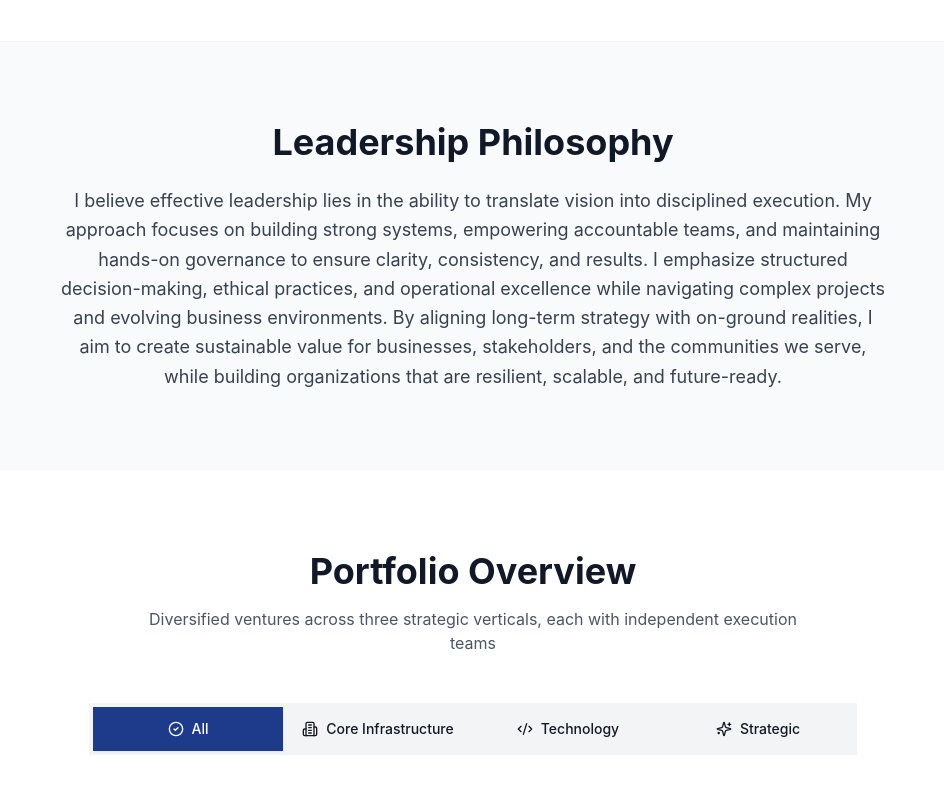
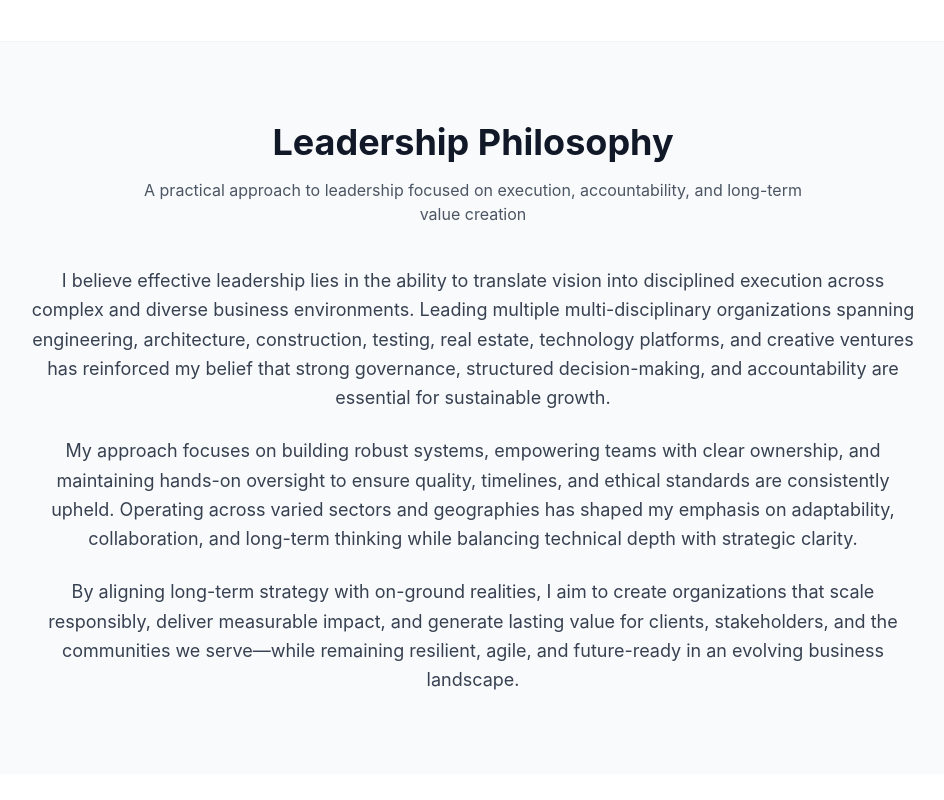
Before and after one commit to ITMShubham-itech/Prabhakar-Dwivedi, a React (Vite) app: page / in a window 1280 px wide. Shown: the part 960-1760 px from the top of the page, without its empty margins (167-1111 px from the left). Built offline with nearby package versions, Linux system fonts and the light colour scheme; no server answers; the database is empty.

Commit message:
changed some content

```diff
--- a/src/pages/About.jsx
+++ b/src/pages/About.jsx
@@ -71,7 +71,7 @@ const About = () => {
             >
               <h1 className="text-4xl md:text-5xl lg:text-6xl font-bold mb-6">About Er. Prabhakar Dwivedi</h1>
               <p className="text-xl text-white/80 max-w-3xl mx-auto">
-                A distinguished career spanning infrastructure, engineering, technology, and business leadership
+                Founder & CEO | Infrastructure, Engineering & Technology Leadership
               </p>
             </motion.div>
           </div>
--- a/src/pages/Home.jsx
+++ b/src/pages/Home.jsx
@@ -241,14 +241,45 @@ const Home = () => {
           </div>
         </section>
 
-        {/* Leadership Thesis */}
+        {/* Leadership Philosophy */}
         <section className="py-20 bg-gray-50">
-          <div className="max-w-4xl mx-auto px-4 sm:px-6 lg:px-8 text-center">
-            <motion.div initial={{ opacity: 0, y: 20 }} whileInView={{ opacity: 1, y: 0 }} viewport={{ once: true }}>
-              <h2 className="text-3xl md:text-4xl font-bold text-gray-900 mb-6">Leadership Philosophy</h2>
-              <p className="text-lg text-gray-700 leading-relaxed">
-                {content?.about?.leadershipThesis || 'I believe effective leadership lies in the ability to translate vision into disciplined execution. My approach focuses on building strong systems, empowering accountable teams, and maintaining hands-on governance to ensure clarity, consistency, and results. I emphasize structured decision-making, ethical practices, and operational excellence while navigating complex projects and evolving business environments. By aligning long-term strategy with on-ground realities, I aim to create sustainable value for businesses, stakeholders, and the communities we serve, while building organizations that are resilient, scalable, and future-ready.'}
+          <div className="max-w-5xl mx-auto px-4 sm:px-6 lg:px-8">
+            <motion.div
+              initial={{ opacity: 0, y: 20 }}
+              whileInView={{ opacity: 1, y: 0 }}
+              viewport={{ once: true }}
+              className="text-center"
+            >
+              <h2 className="text-3xl md:text-4xl font-bold text-gray-900 mb-4">
+                Leadership Philosophy
+              </h2>
+
+              <p className="text-gray-600 max-w-2xl mx-auto mb-10">
+                A practical approach to leadership focused on execution, accountability, and long-term value creation
               </p>
+
+              <div className="max-w-4xl mx-auto">
+                <p className="text-lg text-gray-700 leading-relaxed mb-6">
+                  I believe effective leadership lies in the ability to translate vision into disciplined execution across
+                  complex and diverse business environments. Leading multiple multi-disciplinary organizations spanning
+                  engineering, architecture, construction, testing, real estate, technology platforms, and creative ventures
+                  has reinforced my belief that strong governance, structured decision-making, and accountability are essential
+                  for sustainable growth.
+                </p>
+
+                <p className="text-lg text-gray-700 leading-relaxed mb-6">
+                  My approach focuses on building robust systems, empowering teams with clear ownership, and maintaining
+                  hands-on oversight to ensure quality, timelines, and ethical standards are consistently upheld. Operating
+                  across varied sectors and geographies has shaped my emphasis on adaptability, collaboration, and long-term
+                  thinking while balancing technical depth with strategic clarity.
+                </p>
+
+                <p className="text-lg text-gray-700 leading-relaxed">
+                  By aligning long-term strategy with on-ground realities, I aim to create organizations that scale responsibly,
+                  deliver measurable impact, and generate lasting value for clients, stakeholders, and the communities we
+                  serve—while remaining resilient, agile, and future-ready in an evolving business landscape.
+                </p>
+              </div>
             </motion.div>
           </div>
         </section>
```
